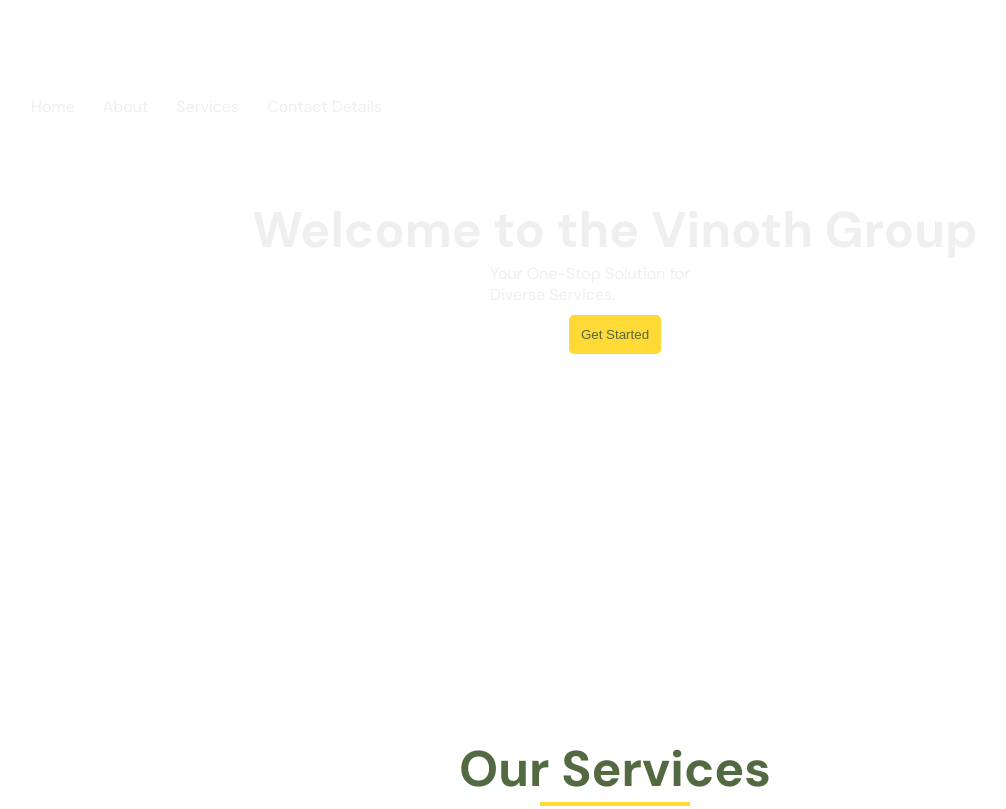
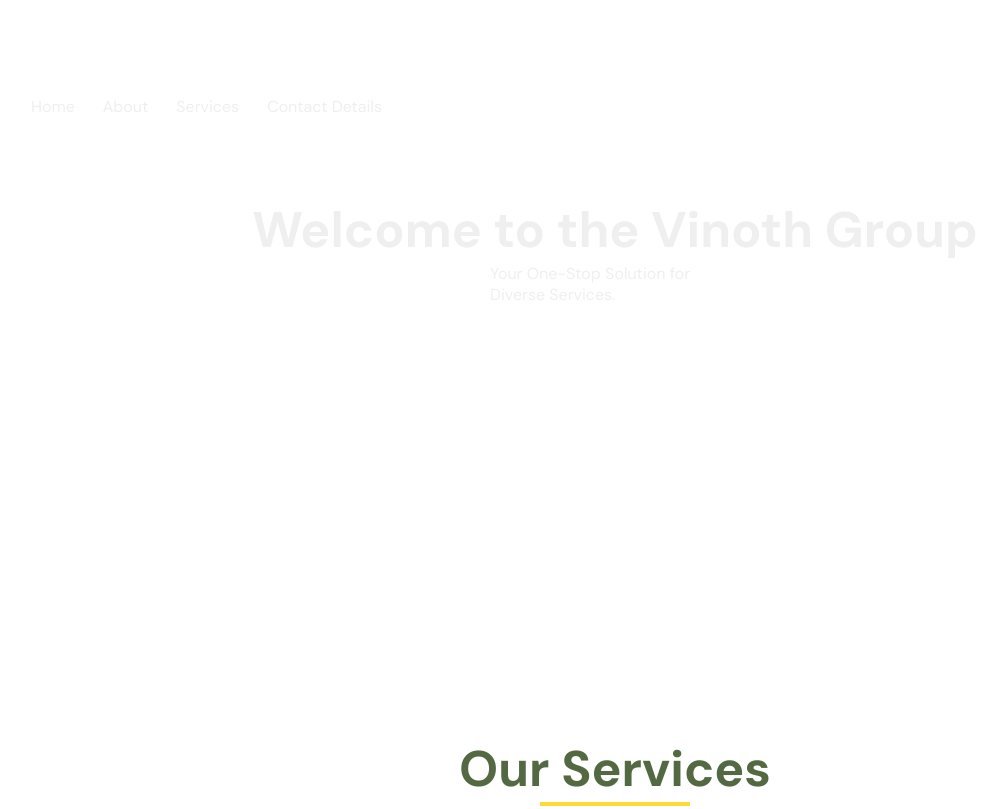
Before and after one commit to Beautyaunt/Vino-Group, a plain HTML site: page index.html in a window 1280 px wide. Shown: the top 809 px of the page, without its empty margins (25-1031 px from the left). Drawn offline with Linux system fonts and the light colour scheme; files whose address does not match are found by name; a web font is replaced by a local one.

```diff
--- a/index.html
+++ b/index.html
@@ -24,7 +24,6 @@
             <p>
                 Your One-Stop Solution for Diverse Services.
             </p>
-            <button class="btn btn-primary">Get Started</button>
         </div>
       </div>
     </section>
@@ -117,4 +116,5 @@
         });
      </script>
     </body>
+
 </html>
```
